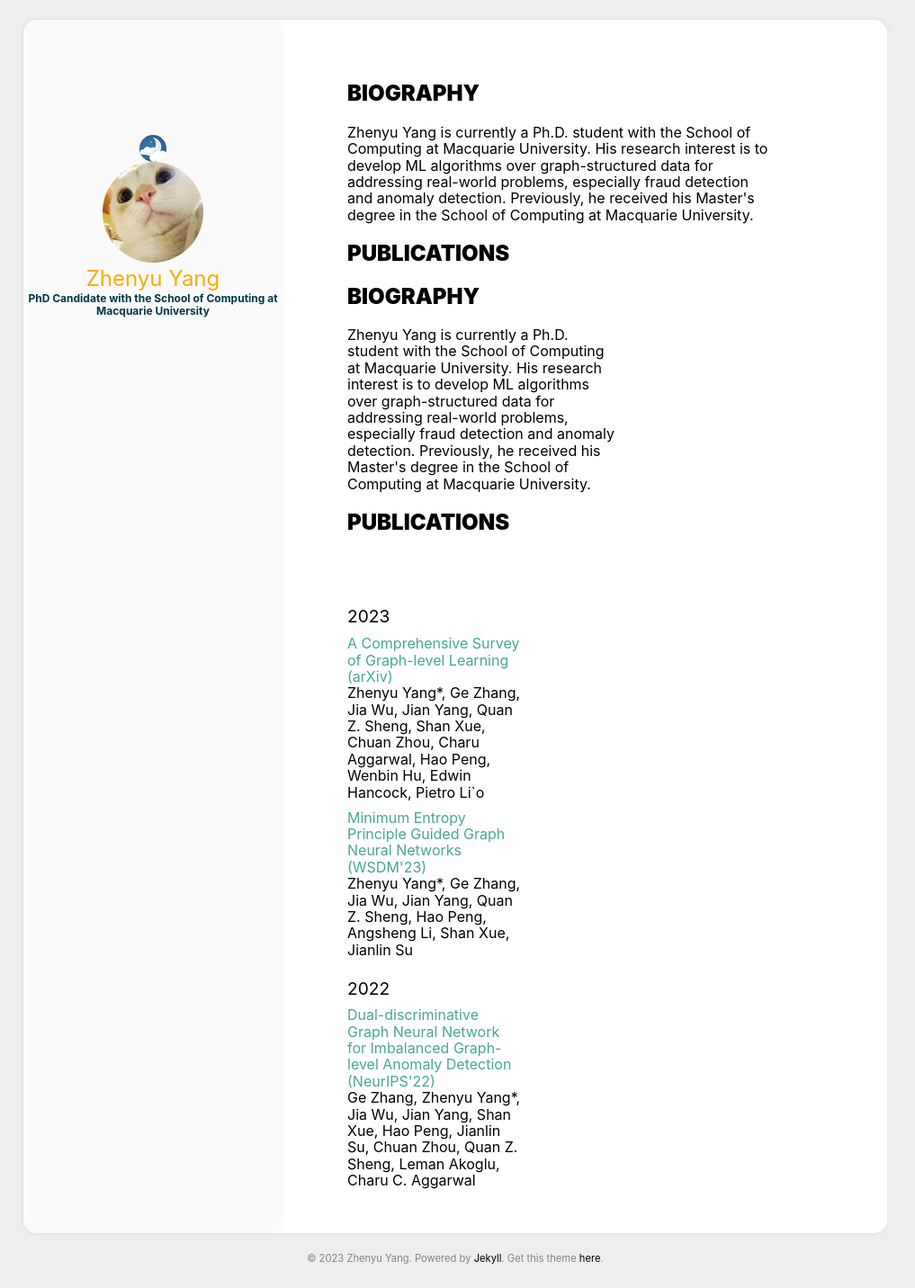
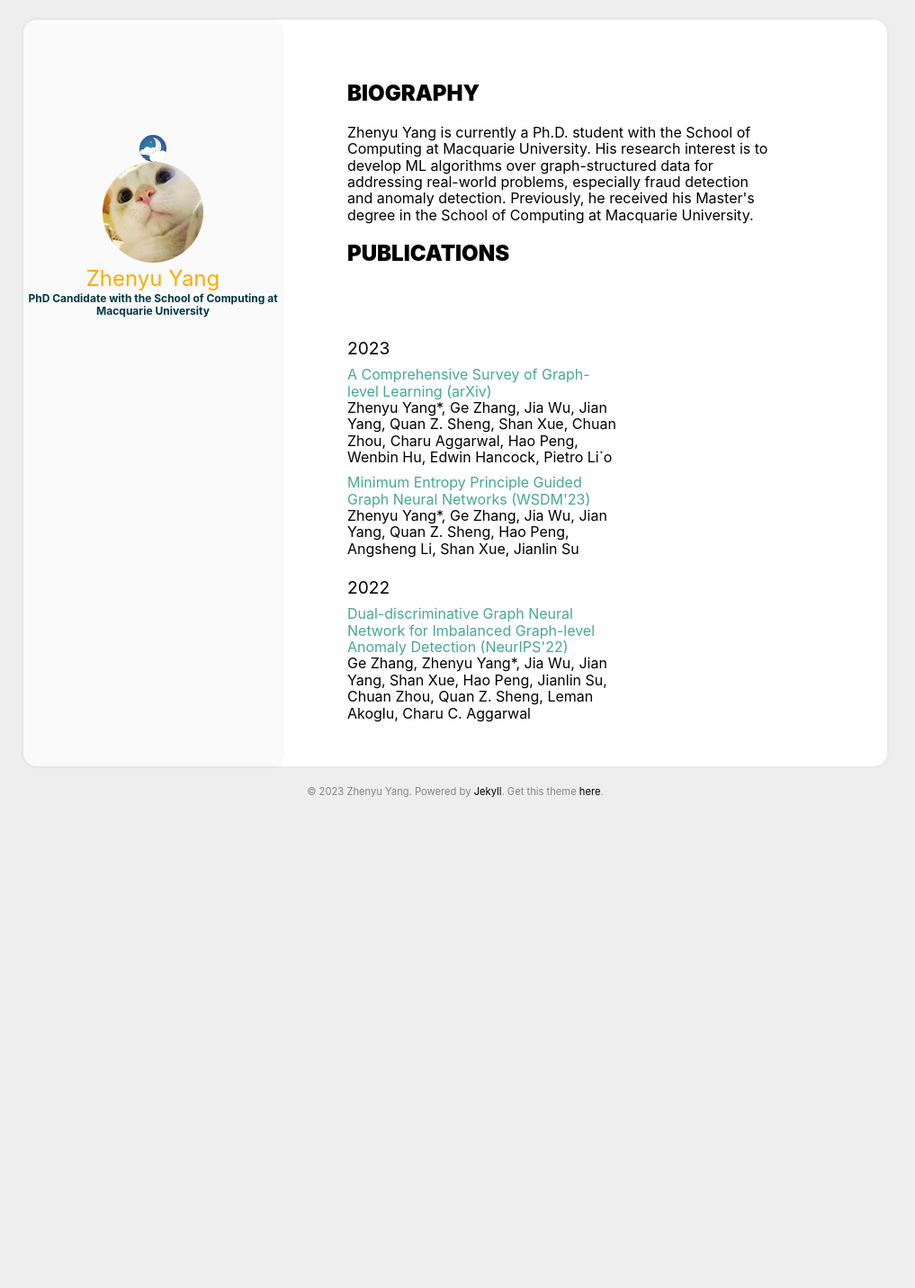
Before and after one commit to ZhenyuYangMQ/ZhenyuYangMQ.github.io, a Jekyll site: the page built from index.html, in a window 1280 px wide. Shown: the whole page at 90% size, without its empty margins (134-1151 px from the left). Built offline with Jekyll 4.4.1, drawn with Linux system fonts in a browser that asks for light colours; after the commit the page ends 922 px from its top, so only the background shows below that.

Commit message:
Update index.html

```diff
--- a/index.html
+++ b/index.html
@@ -2,16 +2,4 @@
 layout: page
 ---
 
-<div class="archive_title">
-<div>
-  <h2><b>BIOGRAPHY</b></h2>
-  Zhenyu Yang is currently a Ph.D. student with the School of Computing at Macquarie University. His research interest is to develop ML algorithms over graph-structured data for addressing real-world problems, especially fraud detection and anomaly detection. Previously, he received his Master's degree in the School of Computing at Macquarie University.
-</div>
-
-
-<div class="archive_title">
-<div>
-  <h2><b>PUBLICATIONS</b></h2>
-</div>
-
 {% include archive.html %}
```
